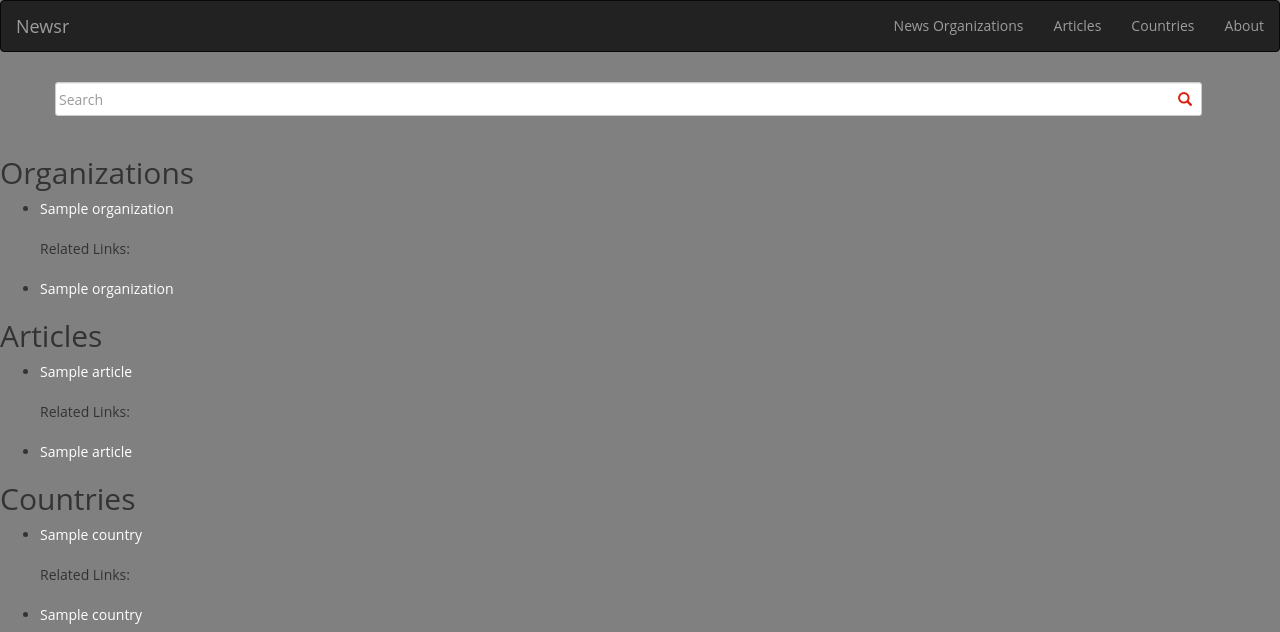
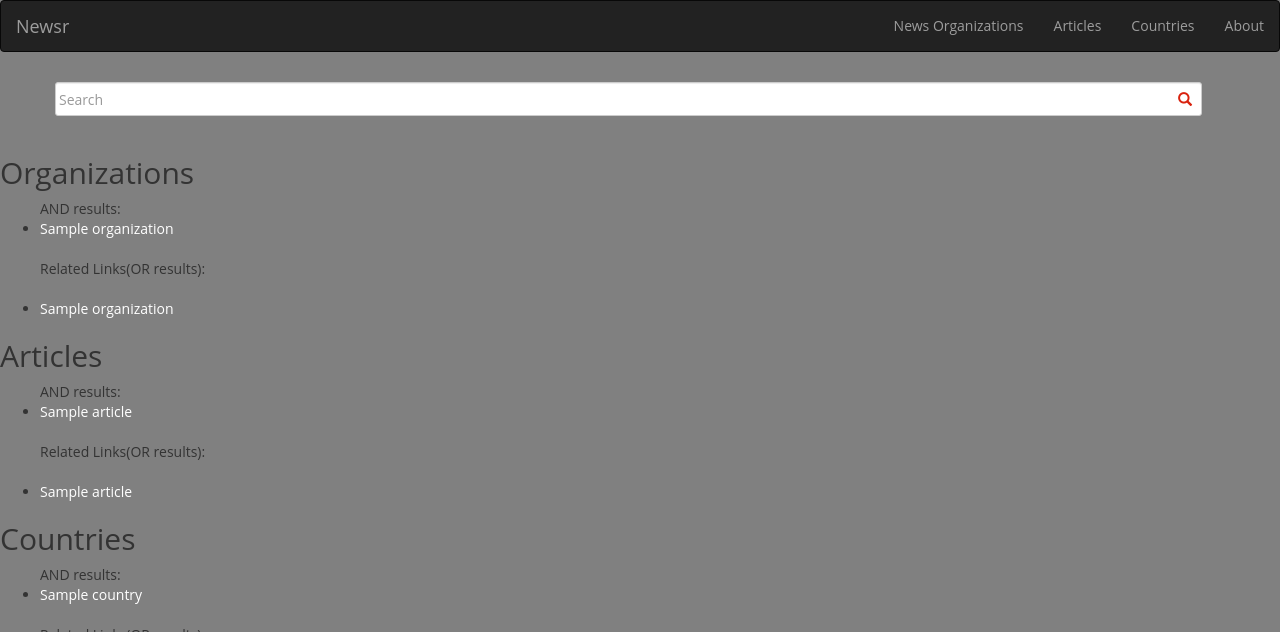
Before and after one commit to brianqvpham/cs373-idb, a Flask app: template app/templates/home.html in a window 1280 px wide. Shown: the top 632 px of the page. Run offline with Flask 2, Linux system fonts and the light colour scheme; the template is opened without the code that fills it: most values are stand-ins (such as "Sample title", 1, 10 or a date in 2020); parts of the project's set-up code (start-up, migrations or seed data) failed here and were passed over; some libraries are stand-ins or nearby versions.

Commit message:
explicitly differ between AND and OR

```diff
--- a/app/templates/home.html
+++ b/app/templates/home.html
@@ -54,11 +54,12 @@
             {% if data.and.organizations %}
             <h2>Organizations</h2>
             <ul>
+              AND results: <br>
               {% for org in data.and.organizations %}
               <li><a href="{{org.url}}" style="color:white">{{org.name}}</a></li>
               {% endfor %} <br>
               {% if data.or.organizations %}
-                Related Links: <br> <br>
+                Related Links(OR results): <br> <br>
                 {% for org in data.or.organizations %}
                 <li><a href="{{org.url}}" style="color:white">{{org.name}}</a></li>
                 {% endfor %}
@@ -69,11 +70,12 @@
             {% if data.and.articles %}
             <h2>Articles</h2>
             <ul>
+              AND results: <br>
               {% for art in data.and.articles %}
               <li><a href="{{art.url}}" style="color:white">{{art.title}}</a></li>
               {% endfor %} <br>
               {% if data.or.articles %}
-                Related Links: <br> <br>
+                Related Links(OR results): <br> <br>
                 {% for art in data.or.articles %}
                 <li><a href="{{art.url}}" style="color:white">{{art.title}}</a></li>
                 {% endfor %}
@@ -84,11 +86,12 @@
             {% if data.and.countries %}
             <h2>Countries</h2>
             <ul>
+              AND results: <br>
               {% for count in data.and.countries %}
               <li><a href="{{count.url}}" style="color:white">{{count.name}}</a></li>
               {% endfor %} <br>
               {% if data.or.countries %}
-                Related Links: <br> <br>
+                Related Links(OR results): <br> <br>
                 {% for count in data.or.countries %}
                 <li><a href="{{count.url}}" style="color:white">{{count.name}}</a></li>
                 {% endfor %}
```
